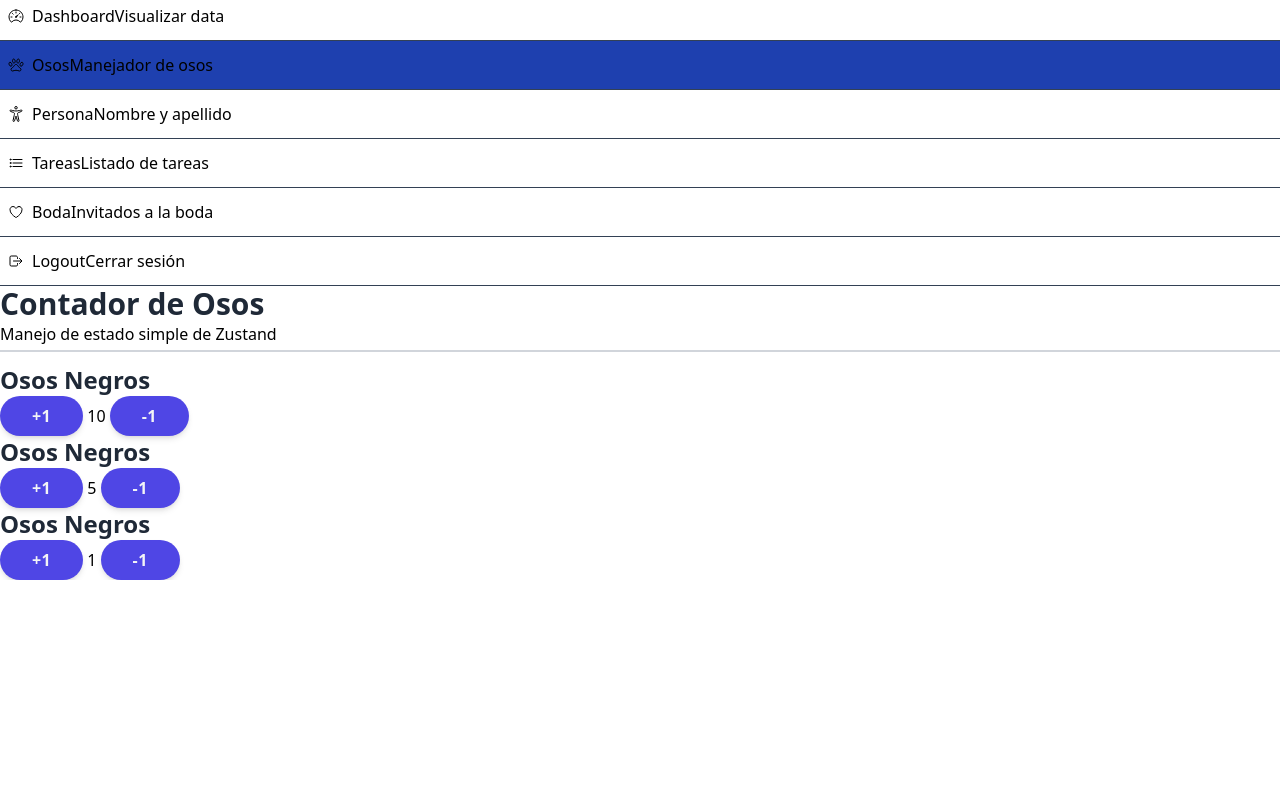
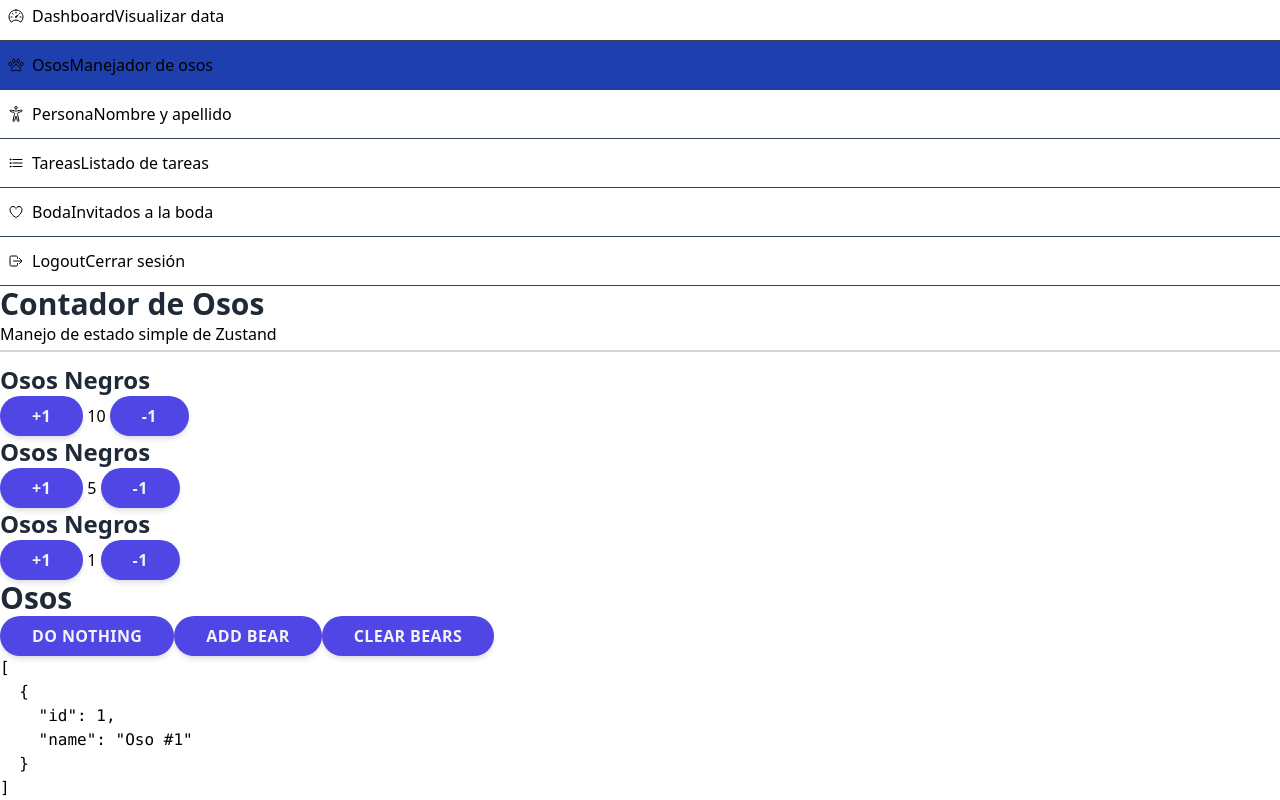
Before and after one commit to Lostovayne/Dashboard-usando-Zustand, a React (Vite) app: page /dashboard/bears in a window 1280 px wide. Shown: the part 416-1216 px from the top of the page. Before the commit the page ends 996 px from the top, so only its background shows below. Built offline with nearby package versions, Linux system fonts and the light colour scheme.

Commit message:
agregado el store y los metodos de zustand

```diff
--- a/src/pages/01-basic/BearPage.tsx
+++ b/src/pages/01-basic/BearPage.tsx
@@ -1,3 +1,4 @@
+import { useShallow } from "zustand/react/shallow";
 import { WhiteCard } from "../../components";
 import { useBearStore } from "../../stores";
 
@@ -12,6 +13,7 @@
                 <BlackBears />
                 <PolarBears />
                 <PandaBears />
+                <BearDisplay />
             </div>
         </>
     );
@@ -67,3 +69,25 @@
         </WhiteCard>
     );
 };
+
+export const BearDisplay = () => {
+    const bears = useBearStore(useShallow((state) => state.bears));
+    const doNothing = useBearStore((state) => state.doNothing);
+    const addBear = useBearStore((state) => state.addBear);
+    const clearBears = useBearStore((state) => state.clearBears);
+
+    return (
+        <WhiteCard>
+            <h1>Osos</h1>
+            <button onClick={doNothing}>Do nothing</button>
+            <button className="mt-2" onClick={addBear}>
+                Add bear
+            </button>
+            <button className="mt-2" onClick={clearBears}>
+                Clear bears
+            </button>
+
+            <pre>{JSON.stringify(bears, null, 2)}</pre>
+        </WhiteCard>
+    );
+};
--- a/src/pages/dashboard/DashboardPage.tsx
+++ b/src/pages/dashboard/DashboardPage.tsx
@@ -1,7 +1,16 @@
-import { IoAccessibilityOutline, IoHeartOutline, IoListOutline, IoLockClosedOutline, IoPawOutline } from 'react-icons/io5';
-import { WhiteCard } from '../../components';
+import {
+    IoAccessibilityOutline,
+    IoHeartOutline,
+    IoListOutline,
+    IoLockClosedOutline,
+    IoPawOutline,
+} from "react-icons/io5";
+import { WhiteCard } from "../../components";
+import { useBearStore } from "../../stores";
 
 export const Dashboard = () => {
+    const totalBears = useBearStore((state) => state.computed.totalBears);
+
     return (
         <>
             <h1>Dashboard</h1>
@@ -9,45 +18,36 @@
             <hr />
 
             <div className="grid grid-cols-1 md:grid-cols-2 lg:grid-cols-3 xl:grid-cols-4 gap-4">
+                <WhiteCard centered>
+                    <IoPawOutline size={50} className="text-indigo-600" />
+                    <h2>Osos</h2>
+                    <p>{totalBears}</p>
+                </WhiteCard>
 
                 <WhiteCard centered>
-          <IoPawOutline size={ 50 } className="text-indigo-600" />
-          <h2>Osos</h2>
-          <p>Información</p>
-        </WhiteCard>
-
-
-        <WhiteCard centered>
-          <IoAccessibilityOutline size={ 50 } className="text-indigo-600" />
+                    <IoAccessibilityOutline size={50} className="text-indigo-600" />
                     <h2>Persona</h2>
                     <p>Información</p>
                 </WhiteCard>
 
-
                 <WhiteCard centered>
-          <IoListOutline size={ 50 } className="text-indigo-600" />
+                    <IoListOutline size={50} className="text-indigo-600" />
                     <h2>Tareas</h2>
                     <p>Información</p>
                 </WhiteCard>
 
-
                 <WhiteCard centered>
-          <IoHeartOutline size={ 50 } className="text-indigo-600" />
+                    <IoHeartOutline size={50} className="text-indigo-600" />
                     <h2>Boda</h2>
                     <p>Información</p>
                 </WhiteCard>
 
-
                 <WhiteCard centered>
-          <IoLockClosedOutline size={ 50 } className="text-indigo-600" />
+                    <IoLockClosedOutline size={50} className="text-indigo-600" />
                     <h2>Auth</h2>
                     <p>Información</p>
                 </WhiteCard>
-
-
-
             </div>
-
         </>
     );
 };
--- a/src/stores/bears/bears.store.ts
+++ b/src/stores/bears/bears.store.ts
@@ -1,20 +1,49 @@
 import { create } from "zustand";
+
+interface Bears {
+    id: number;
+    name: string;
+}
 
 interface BearState {
     blackBears: number;
     polarBears: number;
     pandaBears: number;
+    bears: Bears[];
     increaseBlackBears: (by: number) => void;
     increasePolarBears: (by: number) => void;
     increasePandaBears: (by: number) => void;
+
+    doNothing: () => void;
+    addBear: () => void;
+    clearBears: () => void;
+    computed: {
+        totalBears: number;
+    };
 }
 
-export const useBearStore = create<BearState>()((set) => ({
+export const useBearStore = create<BearState>()((set, get) => ({
     blackBears: 10,
     polarBears: 5,
     pandaBears: 1,
 
+    bears: [
+        {
+            id: 1,
+            name: "Oso #1",
+        },
+    ],
+
     increaseBlackBears: (by) => set((state) => ({ blackBears: state.blackBears + by })),
     increasePolarBears: (by) => set((state) => ({ polarBears: state.polarBears + by })),
     increasePandaBears: (by) => set((state) => ({ pandaBears: state.pandaBears + by })),
+    doNothing: () => set((state) => ({ bears: [...state.bears] })),
+    addBear: () =>
+        set((state) => ({ bears: [...state.bears, { id: state.bears.length, name: ` Oso ${state.bears.length} ` }] })),
+    clearBears: () => set({ bears: [] }),
+    computed: {
+        get totalBears() {
+            return get().blackBears + get().polarBears + get().pandaBears + get().bears.length;
+        },
+    },
 }));
```
Lines whose indentation alone changed are shown as unchanged.
